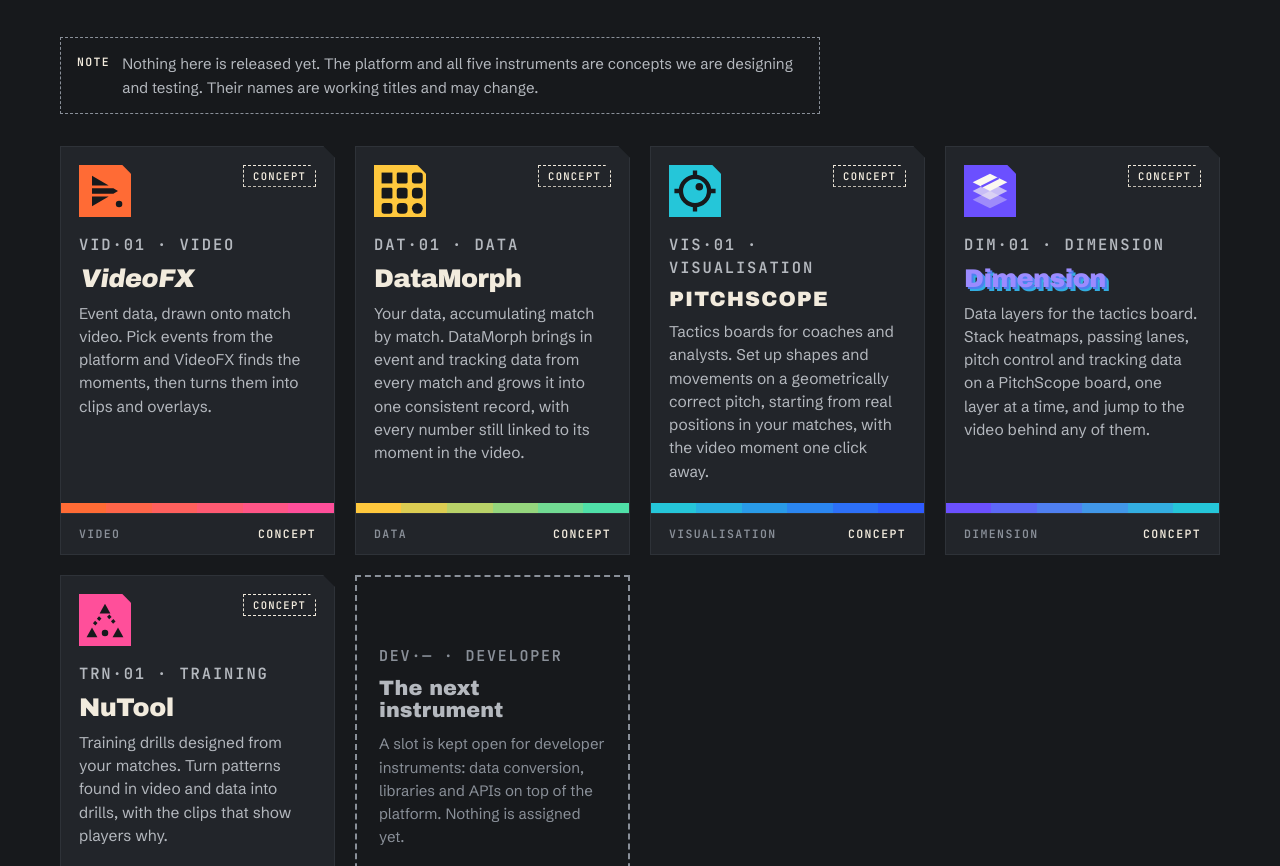
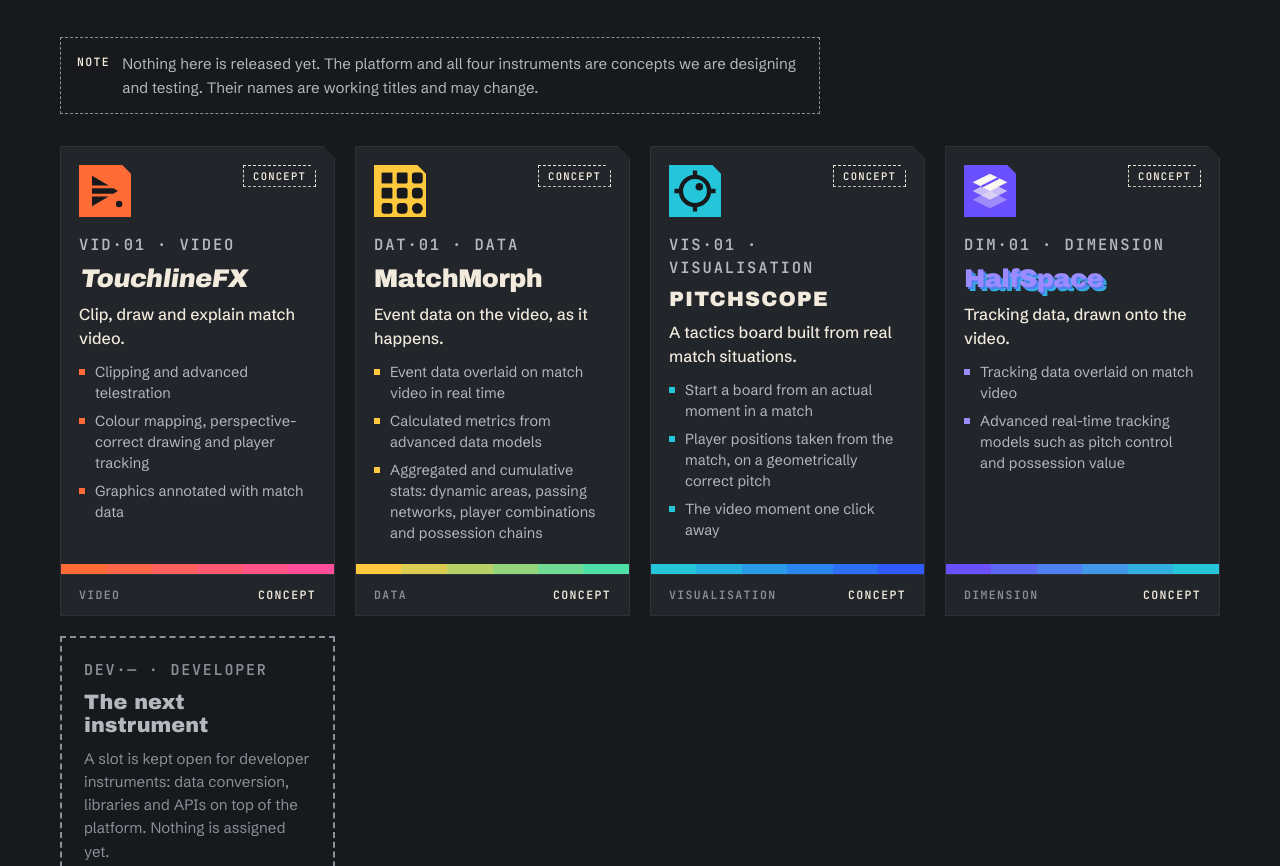
Before and after one commit to BNN-Power-Tools/bnn-power-tools.github.io, a plain HTML site: page index.html in a window 1280 px wide. Shown: the part 1934-2800 px from the top of the page. Drawn offline with Linux system fonts and the light colour scheme; a web font is replaced by a local one.

Commit message:
Rename instruments with football references, add feature lists, remove NuTool
- VideoFX -> TouchlineFX: clipping, telestration, data-annotated graphics
- DataMorph -> MatchMorph: live event data on video, metrics, aggregated stats
- PitchScope: tactics board from real match situations
- Dimension -> HalfSpace: tracking data on video, pitch control, possession value
- Remove NuTool (TRN·01)

Co-Authored-By: Claude Opus 5.5 <noreply@anthropic.com>

```diff
--- a/index.html
+++ b/index.html
@@ -4,7 +4,7 @@
 <meta charset="utf-8">
 <meta name="viewport" content="width=device-width, initial-scale=1, viewport-fit=cover">
 <title>BNN Power Tools</title>
-<meta name="description" content="Match video and data, together in one place. A platform that keeps them linked, with focused instruments on top: clips, accumulating data, tactics boards, data layers and training drills. All in concept stage.">
+<meta name="description" content="Match video and data, together in one place. A platform with four focused instruments on top: TouchlineFX for clipping and telestration, MatchMorph for live event data and metrics, PitchScope for tactics boards from real match situations, and HalfSpace for tracking data and models. All in concept stage.">
 <meta name="theme-color" content="#17191C">
 <meta property="og:title" content="BNN Power Tools">
 <meta property="og:description" content="Match video and data, together.">
@@ -140,6 +140,10 @@
   .core-tags { display: flex; flex-wrap: wrap; gap: 8px; }
   .core-tags span { font: 500 12px/1.5 var(--f-mono); background: #E8E0CF; padding: 2px 8px; }
   .card h3:not([class]) { font-weight: 800; }
+  .card .job { color: var(--paper); font-size: 16px; font-weight: 500; }
+  .feats { list-style: none; margin: 2px 0 0; padding: 0; display: grid; gap: 7px; font-size: 14.5px; line-height: 1.45; color: var(--ink-300); }
+  .feats li { display: grid; grid-template-columns: 6px 1fr; gap: 10px; }
+  .feats li::before { content: ""; width: 6px; height: 6px; margin-top: .5em; background: var(--fam, var(--lime)); }
 </style>
 </head>
 <body>
@@ -167,7 +171,6 @@
     <symbol id="t-datamorph" viewBox="0 0 48 48"><polygon points="0,0 40,0 48,8 48,48 0,48" fill="#FFC83D"/><g fill="#17191C"><rect x="7" y="7" width="10" height="10"/><rect x="21" y="7" width="10" height="10" rx="1.25"/><rect x="35" y="7" width="10" height="10" rx="2.5"/><rect x="7" y="21" width="10" height="10" rx="1.25"/><rect x="21" y="21" width="10" height="10" rx="2.5"/><rect x="35" y="21" width="10" height="10" rx="3.75"/><rect x="7" y="35" width="10" height="10" rx="2.5"/><rect x="21" y="35" width="10" height="10" rx="3.75"/><rect x="35" y="35" width="10" height="10" rx="5"/></g></symbol>
     <symbol id="t-pitchscope" viewBox="0 0 48 48"><polygon points="0,0 40,0 48,8 48,48 0,48" fill="#25C6D9"/><circle cx="24" cy="24" r="13" fill="none" stroke="#17191C" stroke-width="4"/><path d="M22 5h4v7h-4z M22 36h4v7h-4z M5 22h7v4H5z M36 22h7v4h-7z" fill="#17191C"/><circle cx="28" cy="20" r="3.5" fill="#17191C"/></symbol>
     <symbol id="t-dimension" viewBox="0 0 48 48"><polygon points="0,0 40,0 48,8 48,48 0,48" fill="#6B50FF"/><g fill="#FBF8F1"><polygon points="24,24 40,32 24,40 8,32" opacity=".35"/><polygon points="24,16 40,24 24,32 8,24" opacity=".65"/><polygon points="24,8 40,16 24,24 8,16"/></g><line x1="32" y1="12" x2="16" y2="20" stroke="#6B50FF" stroke-width="2"/></symbol>
-    <symbol id="t-nutool" viewBox="0 0 48 48"><polygon points="0,0 40,0 48,8 48,48 0,48" fill="#FF4F9A"/><g fill="#17191C"><polygon points="7,40 17,40 12,31"/><polygon points="19,18 29,18 24,9"/><polygon points="31,40 41,40 36,31"/><circle cx="24" cy="36" r="3"/></g><path d="M14 28 L21 20 M27 20 L34 28" fill="none" stroke="#17191C" stroke-width="3" stroke-dasharray="3 2.5"/></symbol>
   </defs>
 </svg>
 
@@ -201,7 +204,7 @@
       <div>
         <p class="plate eyebrow">BNN Power Tools · Vol. 01</p>
         <h1>Match video and data, <em>together.</em></h1>
-        <p class="lead">Football analysis deserves better tools, and ours start from one idea: video and data belong in the same place. The platform keeps every match's video and data together, and focused instruments do one job each on top of it, from clipping video to designing training drills.</p>
+        <p class="lead">Football analysis deserves better tools, and ours start from one idea: video and data belong in the same place. The platform keeps every match's video and data together, and focused instruments do one job each on top of it, from clipping and telestration to tracking models and tactics boards built from real match situations.</p>
         <div class="ctas">
           <a class="btn btn-primary" href="#instruments">See the instruments</a>
           <a class="btn btn-secondary" href="https://github.com/BNN-Power-Tools">Follow development</a>
@@ -219,15 +222,14 @@
       <div class="sec-head">
         <p class="plate eyebrow">The platform</p>
         <h2>One match. Video and data together.</h2>
-        <p>The platform is where your matches live, with video and data synced and stored together. Instruments plug into it, read the same matches and write their work back, so a clip, a board and a drill all point to the same moment.</p>
+        <p>The platform is where your matches live, with video and data synced and stored together. Instruments plug into it, read the same matches and write their work back, so a clip, a data overlay and a tactics board all point to the same moment.</p>
       </div>
       <div class="platform-diagram">
         <div class="inst-row" role="list" aria-label="Instruments">
-          <a class="inst-chip" role="listitem" href="#videofx"><svg viewBox="0 0 48 48" aria-hidden="true"><use href="#t-videofx"/></svg><span>VideoFX<small>VID·01</small></span></a>
-          <a class="inst-chip" role="listitem" href="#datamorph"><svg viewBox="0 0 48 48" aria-hidden="true"><use href="#t-datamorph"/></svg><span>DataMorph<small>DAT·01</small></span></a>
+          <a class="inst-chip" role="listitem" href="#touchlinefx"><svg viewBox="0 0 48 48" aria-hidden="true"><use href="#t-videofx"/></svg><span>TouchlineFX<small>VID·01</small></span></a>
+          <a class="inst-chip" role="listitem" href="#matchmorph"><svg viewBox="0 0 48 48" aria-hidden="true"><use href="#t-datamorph"/></svg><span>MatchMorph<small>DAT·01</small></span></a>
           <a class="inst-chip" role="listitem" href="#pitchscope"><svg viewBox="0 0 48 48" aria-hidden="true"><use href="#t-pitchscope"/></svg><span>PitchScope<small>VIS·01</small></span></a>
-          <a class="inst-chip" role="listitem" href="#dimension"><svg viewBox="0 0 48 48" aria-hidden="true"><use href="#t-dimension"/></svg><span>Dimension<small>DIM·01</small></span></a>
-          <a class="inst-chip" role="listitem" href="#nutool"><svg viewBox="0 0 48 48" aria-hidden="true"><use href="#t-nutool"/></svg><span>NuTool<small>TRN·01</small></span></a>
+          <a class="inst-chip" role="listitem" href="#halfspace"><svg viewBox="0 0 48 48" aria-hidden="true"><use href="#t-dimension"/></svg><span>HalfSpace<small>DIM·01</small></span></a>
         </div>
         <p class="plate link" aria-hidden="true">↑ read matches · write work back ↓</p>
         <div class="core notch">
@@ -247,37 +249,37 @@
         <h2>One instrument, one job, done properly.</h2>
         <p>Each instrument works on video and data together, straight from the platform. Every one belongs to a family and carries a catalogue code that never changes.</p>
       </div>
-      <p class="notice"><span class="plate">Note</span><span>Nothing here is released yet. The platform and all five instruments are concepts we are designing and testing. Their names are working titles and may change.</span></p>
+      <p class="notice"><span class="plate">Note</span><span>Nothing here is released yet. The platform and all four instruments are concepts we are designing and testing. Their names are working titles and may change.</span></p>
       <div class="tools">
-        <article class="card notch" id="videofx">
+        <article class="card notch" id="touchlinefx" style="--fam:#FF6B35">
           <div class="card-top">
-            <svg viewBox="0 0 48 48" role="img" aria-label="VideoFX icon"><use href="#t-videofx"/></svg>
+            <svg viewBox="0 0 48 48" role="img" aria-label="TouchlineFX icon"><use href="#t-videofx"/></svg>
             <span class="badge b-concept">Concept</span>
           </div>
           <div class="card-body">
             <p class="plate muted">VID·01 · Video</p>
-            <h3><span class="t-shear">VideoFX</span></h3>
-            <p>Event data, drawn onto match video. Pick events from the platform and VideoFX finds the moments, then turns them into clips and overlays.</p>
+            <h3><span class="t-shear">TouchlineFX</span></h3>
+            <p class="job">Clip, draw and explain match video.</p>
+            <ul class="feats"><li>Clipping and advanced telestration</li><li>Colour mapping, perspective-correct drawing and player tracking</li><li>Graphics annotated with match data</li></ul>
           </div>
           <div class="bandstrip" style="background:linear-gradient(90deg,#FF6B35 0 16.66%,#FF6549 0 33.33%,#FF605D 0 50%,#FF5A72 0 66.66%,#FF5586 0 83.33%,#FF4F9A 0)"></div>
           <div class="card-foot plate"><span class="muted">Video</span><span>Concept</span></div>
         </article>
-
-        <article class="card notch" id="datamorph">
+        <article class="card notch" id="matchmorph" style="--fam:#FFC83D">
           <div class="card-top">
-            <svg viewBox="0 0 48 48" role="img" aria-label="DataMorph icon"><use href="#t-datamorph"/></svg>
+            <svg viewBox="0 0 48 48" role="img" aria-label="MatchMorph icon"><use href="#t-datamorph"/></svg>
             <span class="badge b-concept">Concept</span>
           </div>
           <div class="card-body">
             <p class="plate muted">DAT·01 · Data</p>
-            <h3 aria-label="DataMorph"><span aria-hidden="true" style="font-weight:250">D</span><span aria-hidden="true" style="font-weight:330">a</span><span aria-hidden="true" style="font-weight:410">t</span><span aria-hidden="true" style="font-weight:490">a</span><span aria-hidden="true" style="font-weight:570">M</span><span aria-hidden="true" style="font-weight:650">o</span><span aria-hidden="true" style="font-weight:730">r</span><span aria-hidden="true" style="font-weight:810">p</span><span aria-hidden="true" style="font-weight:900">h</span></h3>
-            <p>Your data, accumulating match by match. DataMorph brings in event and tracking data from every match and grows it into one consistent record, with every number still linked to its moment in the video.</p>
+            <h3 aria-label="MatchMorph"><span aria-hidden="true" style="font-weight:250">M</span><span aria-hidden="true" style="font-weight:322">a</span><span aria-hidden="true" style="font-weight:394">t</span><span aria-hidden="true" style="font-weight:467">c</span><span aria-hidden="true" style="font-weight:539">h</span><span aria-hidden="true" style="font-weight:611">M</span><span aria-hidden="true" style="font-weight:683">o</span><span aria-hidden="true" style="font-weight:756">r</span><span aria-hidden="true" style="font-weight:828">p</span><span aria-hidden="true" style="font-weight:900">h</span></h3>
+            <p class="job">Event data on the video, as it happens.</p>
+            <ul class="feats"><li>Event data overlaid on match video in real time</li><li>Calculated metrics from advanced data models</li><li>Aggregated and cumulative stats: dynamic areas, passing networks, player combinations and possession chains</li></ul>
           </div>
           <div class="bandstrip" style="background:linear-gradient(90deg,#FFC83D 0 16.66%,#DCCD52 0 33.33%,#B9D268 0 50%,#95D67D 0 66.66%,#72DB93 0 83.33%,#4FE0A8 0)"></div>
           <div class="card-foot plate"><span class="muted">Data</span><span>Concept</span></div>
         </article>
-
-        <article class="card notch" id="pitchscope">
+        <article class="card notch" id="pitchscope" style="--fam:#25C6D9">
           <div class="card-top">
             <svg viewBox="0 0 48 48" role="img" aria-label="PitchScope icon"><use href="#t-pitchscope"/></svg>
             <span class="badge b-concept">Concept</span>
@@ -285,38 +287,25 @@
           <div class="card-body">
             <p class="plate muted">VIS·01 · Visualisation</p>
             <h3 class="t-wide">PitchScope</h3>
-            <p>Tactics boards for coaches and analysts. Set up shapes and movements on a geometrically correct pitch, starting from real positions in your matches, with the video moment one click away.</p>
+            <p class="job">A tactics board built from real match situations.</p>
+            <ul class="feats"><li>Start a board from an actual moment in a match</li><li>Player positions taken from the match, on a geometrically correct pitch</li><li>The video moment one click away</li></ul>
           </div>
           <div class="bandstrip" style="background:linear-gradient(90deg,#25C6D9 0 16.66%,#27B1E1 0 33.33%,#299BE8 0 50%,#2B86F0 0 66.66%,#2D70F7 0 83.33%,#2F5BFF 0)"></div>
           <div class="card-foot plate"><span class="muted">Visualisation</span><span>Concept</span></div>
         </article>
-
-        <article class="card notch" id="dimension">
+        <article class="card notch" id="halfspace" style="--fam:#9C8BFF">
           <div class="card-top">
-            <svg viewBox="0 0 48 48" role="img" aria-label="Dimension icon"><use href="#t-dimension"/></svg>
+            <svg viewBox="0 0 48 48" role="img" aria-label="HalfSpace icon"><use href="#t-dimension"/></svg>
             <span class="badge b-concept">Concept</span>
           </div>
           <div class="card-body">
             <p class="plate muted">DIM·01 · Dimension</p>
-            <h3 class="t-extrude">Dimension</h3>
-            <p>Data layers for the tactics board. Stack heatmaps, passing lanes, pitch control and tracking data on a PitchScope board, one layer at a time, and jump to the video behind any of them.</p>
+            <h3 class="t-extrude">HalfSpace</h3>
+            <p class="job">Tracking data, drawn onto the video.</p>
+            <ul class="feats"><li>Tracking data overlaid on match video</li><li>Advanced real-time tracking models such as pitch control and possession value</li></ul>
           </div>
           <div class="bandstrip" style="background:linear-gradient(90deg,#6B50FF 0 16.66%,#5D68F7 0 33.33%,#4F7FF0 0 50%,#4197E8 0 66.66%,#33AEE1 0 83.33%,#25C6D9 0)"></div>
           <div class="card-foot plate"><span class="muted">Dimension</span><span>Concept</span></div>
-        </article>
-
-        <article class="card notch" id="nutool">
-          <div class="card-top">
-            <svg viewBox="0 0 48 48" role="img" aria-label="NuTool icon"><use href="#t-nutool"/></svg>
-            <span class="badge b-concept">Concept</span>
-          </div>
-          <div class="card-body">
-            <p class="plate muted">TRN·01 · Training</p>
-            <h3>NuTool</h3>
-            <p>Training drills designed from your matches. Turn patterns found in video and data into drills, with the clips that show players why.</p>
-          </div>
-          <div class="bandstrip" style="background:linear-gradient(90deg,#FF4F9A 0 16.66%,#FF6787 0 33.33%,#FF7F75 0 50%,#FF9862 0 66.66%,#FFB050 0 83.33%,#FFC83D 0)"></div>
-          <div class="card-foot plate"><span class="muted">Training</span><span>Concept</span></div>
         </article>
 
         <div class="slot">
```
Also changed, not shown: 1 other file.
